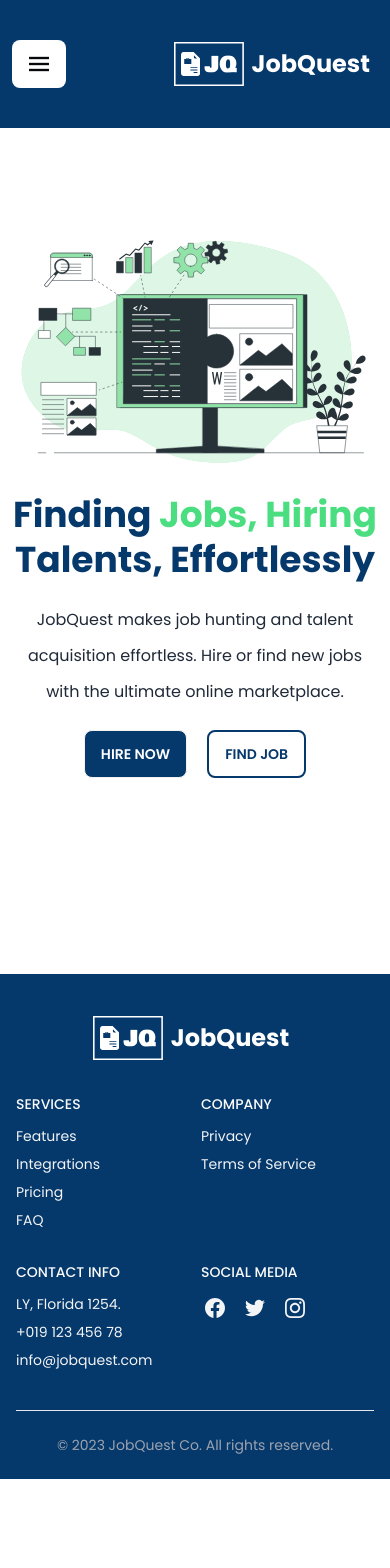
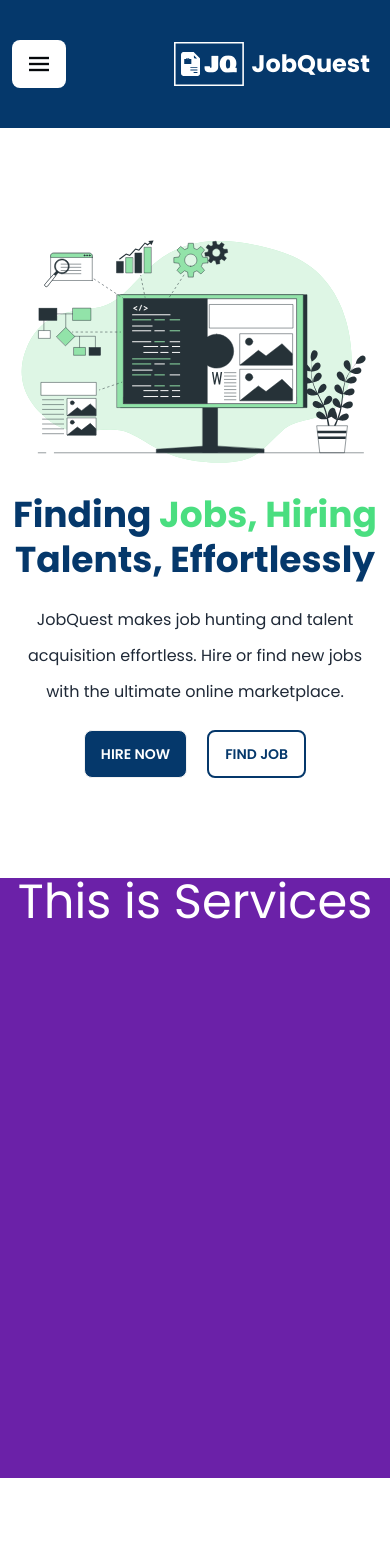
Before and after one commit to searchsakib/jobquery-client, a React (Vite) app: page / in a window 390 px wide. Shown: the top 1568 px of the page. Before the commit the page ends 1479 px from the top, so only its background shows below. Built offline with nearby package versions, Linux system fonts and the light colour scheme.

Commit message:
mock service section added

```diff
--- a/src/components/Banner/Banner.jsx
+++ b/src/components/Banner/Banner.jsx
@@ -2,7 +2,7 @@
 
 const Banner = () => {
   return (
-    <div className="max-w-screen-xl mx-auto px-3 md:px-5 2xl:0 flex flex-col-reverse lg:flex-row items-center justify-between">
+    <div className="max-w-screen-xl mx-auto px-3 md:px-5 2xl:px-0 flex flex-col-reverse lg:flex-row items-center justify-between">
       <div className="lg:w-1/2 xl:w-1/3 text-center lg:text-left">
         <div>
           <h2
--- a/src/components/Navbar/Navbar.jsx
+++ b/src/components/Navbar/Navbar.jsx
@@ -96,7 +96,7 @@
   );
 
   return (
-    <div className="flex flex-row-reverse xl:flex-row px-3 md:px-5 2xl:0 items-center justify-between max-w-screen-xl mx-auto py-10">
+    <div className="flex flex-row-reverse xl:flex-row px-3 md:px-5 2xl:px-0 items-center justify-between max-w-screen-xl mx-auto py-10">
       <div>
         <Link>
           <div className="flex items-center justify-center">
--- /dev/null
+++ b/src/components/Services/Services.jsx
@@ -0,0 +1,9 @@
+const Services = () => {
+  return (
+    <div className="max-w-screen-xl mx-auto px-3 md:px-5 2xl:0 h-[600px] bg-purple-800">
+      <h2 className="text-white text-center text-5xl">This is Services</h2>
+    </div>
+  );
+};
+
+export default Services;
--- a/src/pages/Home/Home.jsx
+++ b/src/pages/Home/Home.jsx
@@ -1,5 +1,6 @@
 import { Helmet } from 'react-helmet-async';
 import Banner from '../../components/Banner/Banner';
+import Services from '../../components/Services/Services';
 
 const Home = () => {
   return (
@@ -8,13 +9,11 @@
         <title>Job Quest | Home</title>
       </Helmet>
       <Banner></Banner>
-      <div className="p-4 md:p-5 lg:p-0">{/* Services here */}</div>
-      <div className="p-4 md:p-5 lg:p-0">
-        {/* Some other home section here */}
+      <div className="pb-[100px] pt-[100px]">
+        <Services></Services>
       </div>
-      <div className="p-4 md:p-5 lg:p-0">
-        {/* Some other home section here */}
-      </div>
+      <div>{/* Some other home section here */}</div>
+      <div>{/* Some other home section here */}</div>
     </div>
   );
 };
```
